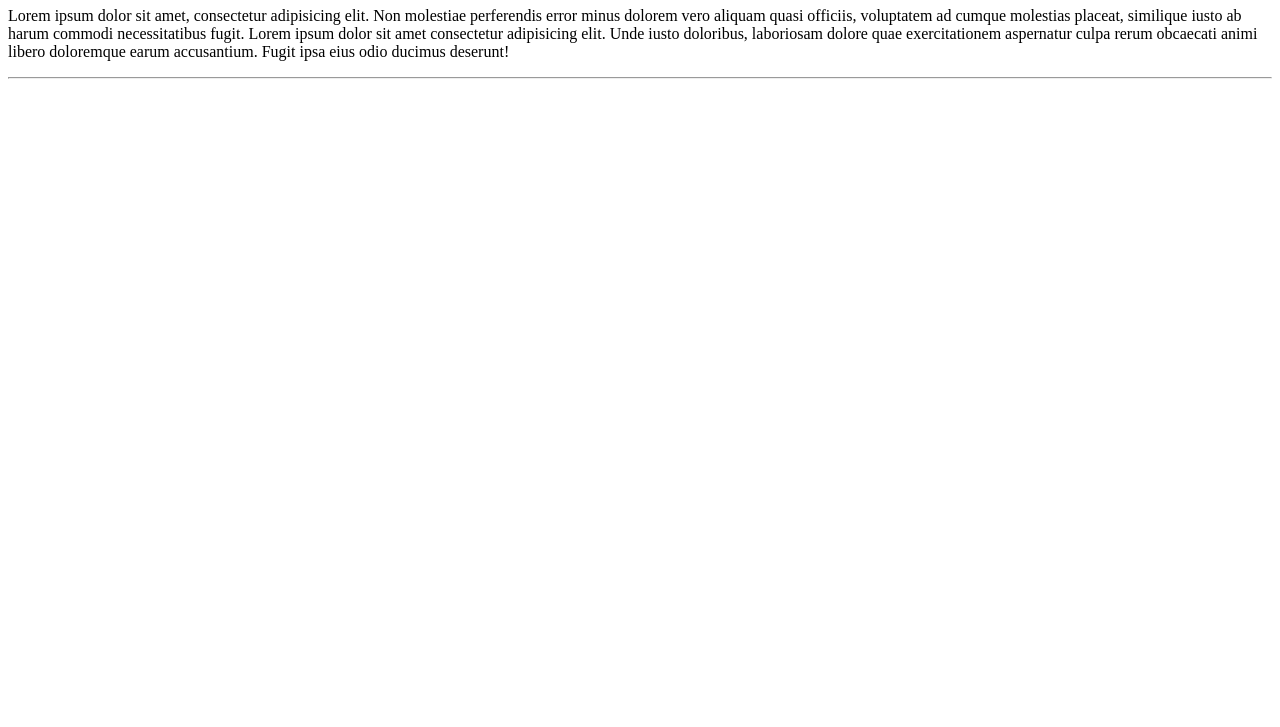
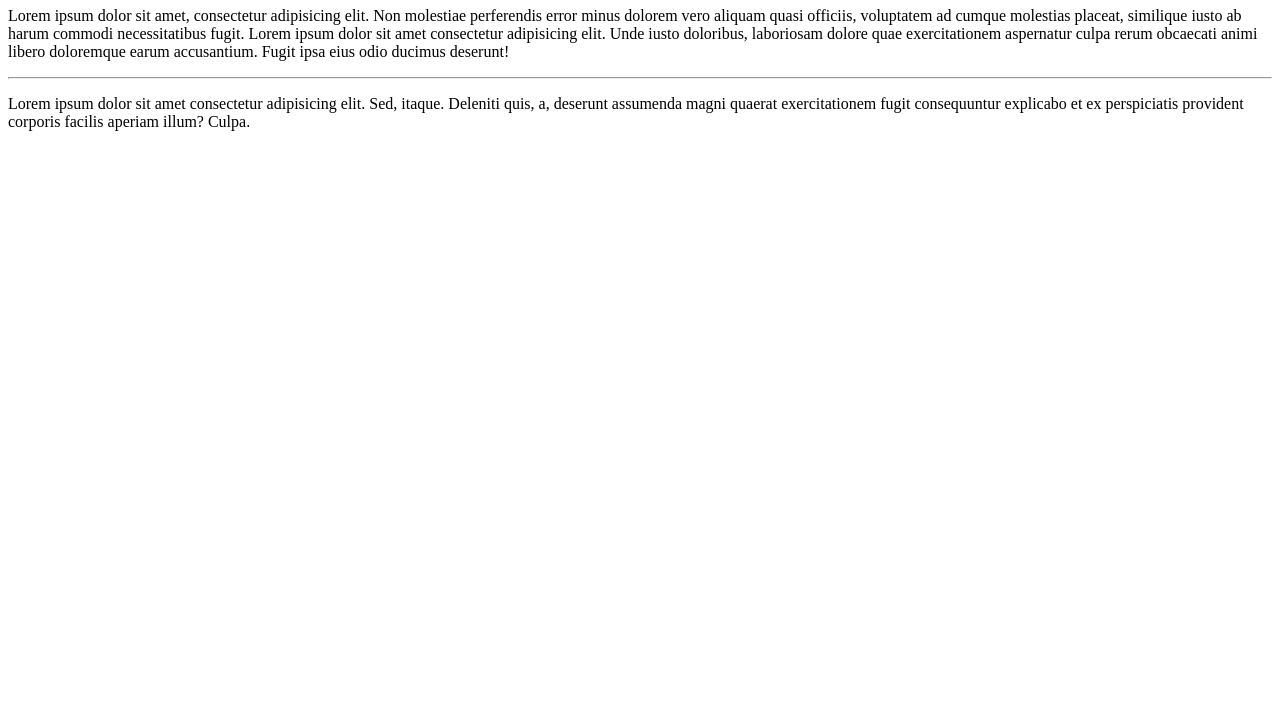
Before and after one commit to Aofacy/Ola-Mundo-Git, a plain HTML site: page site-exemplo/index.html in a window 1280 px wide. Shown: the part 73-800 px from the top of the page. Drawn offline with Linux system fonts and the light colour scheme.

Commit message:
Adicionei um parágrafo

```diff
--- a/site-exemplo/index.html
+++ b/site-exemplo/index.html
@@ -10,5 +10,6 @@
     <h1>Olá, Mundo!</h1>
     <p>Lorem ipsum dolor sit amet, consectetur adipisicing elit. Non molestiae perferendis error minus dolorem vero aliquam quasi officiis, voluptatem ad cumque molestias placeat, similique iusto ab harum commodi necessitatibus fugit. Lorem ipsum dolor sit amet consectetur adipisicing elit. Unde iusto doloribus, laboriosam dolore quae exercitationem aspernatur culpa rerum obcaecati animi libero doloremque earum accusantium. Fugit ipsa eius odio ducimus deserunt!</p>
     <hr>
+    <p>Lorem ipsum dolor sit amet consectetur adipisicing elit. Sed, itaque. Deleniti quis, a, deserunt assumenda magni quaerat exercitationem fugit consequuntur explicabo et ex perspiciatis provident corporis facilis aperiam illum? Culpa.</p>
 </body>
 </html>
```
